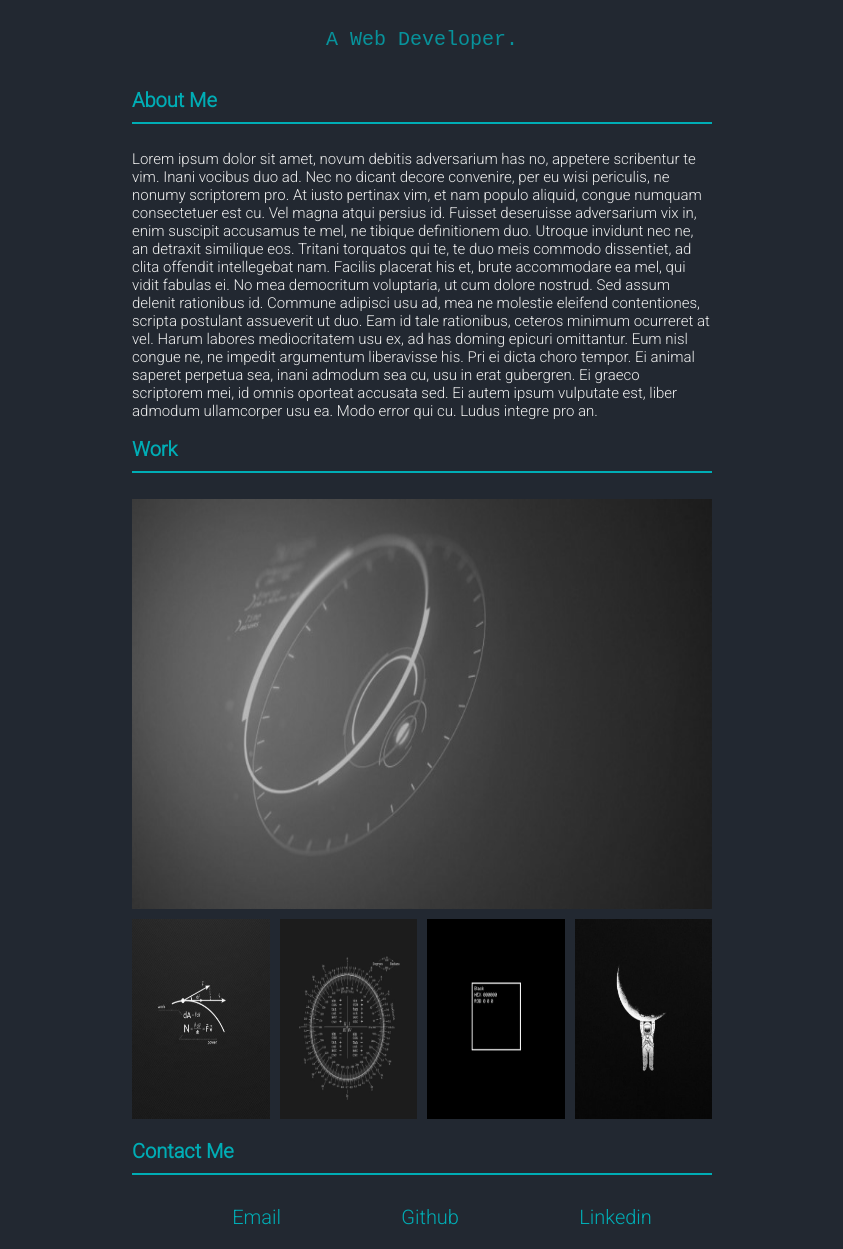
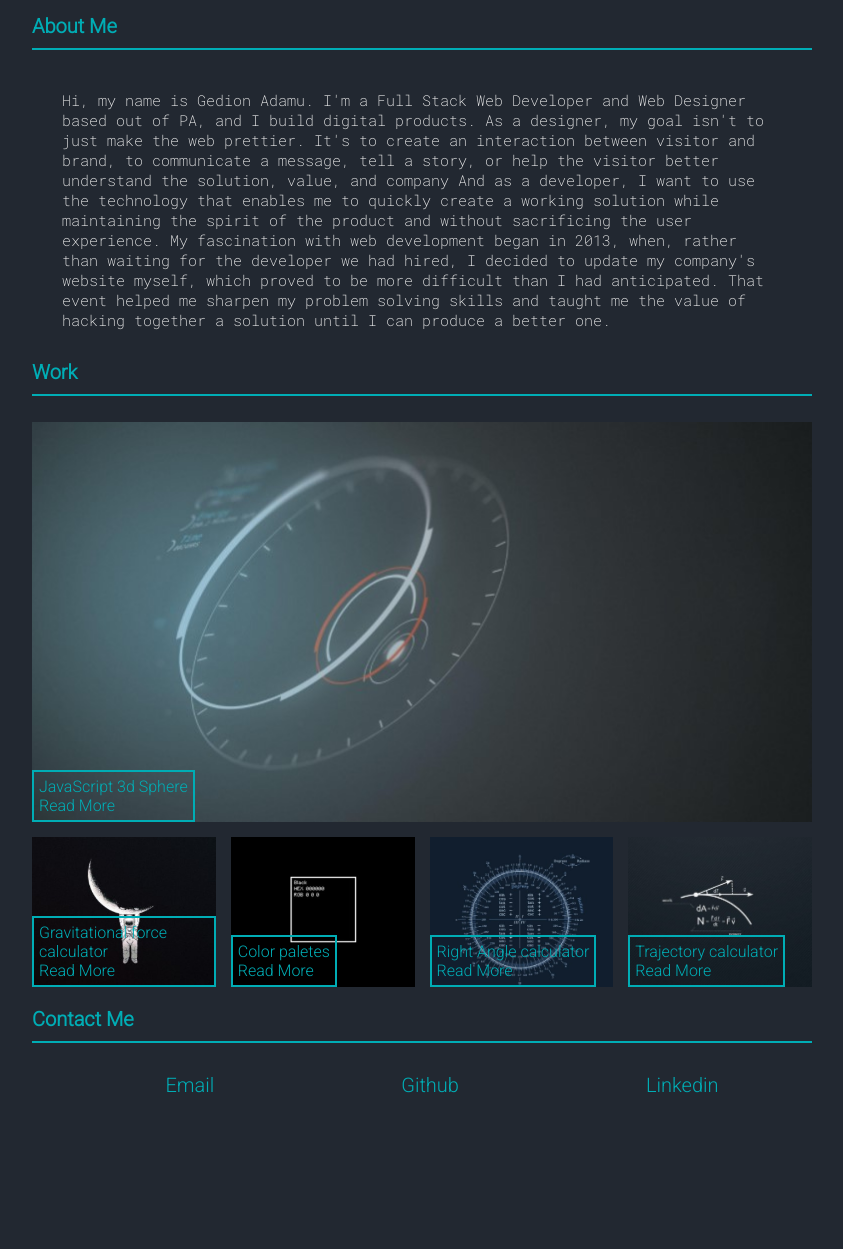
Before and after one commit to Gedionadamu/Portfolio-GA, a plain HTML site: page index.html in a window 1280 px wide. Shown: the part 402-1651 px from the top of the page, without its empty margins (218-1061 px from the left). After the commit the page ends 1519 px from the top, so only its background shows below. Drawn offline with Linux system fonts and the light colour scheme.

Commit message:
Final update to css and index files

```diff
--- a/assets/stylesheet.css
+++ b/assets/stylesheet.css
@@ -1,25 +1,28 @@
 body{
     background-color: #222831;
     font-family: 'Roboto', sans-serif;
-    /* font-family: 'Roboto Mono', monospace; */
     color: #eeeeee;
-    margin: 0px 350px 0px 350px;
+    margin: 0px 250px 0px 250px;
 }
 
-
+  /* for screens above 1200px */
+  /* changed overall Margin */
 @media screen and (max-width:1200px){
     body{
         margin: 0px 125px 0px 125px;
     }
 }
+/* for screens betwwen 635 and 992px */
+/*  changes overall margin */
 @media screen and (max-width:992px){
     body{
         margin: 0px 100px 0px 100px;
     }
-    .Intro{
-        margin: 0px;
-    }
+
+
 }
+/*  for screens below 635px */
+/* this this screen size hides the avatar and changes overall margin */
 @media screen and (max-width:635px){
     body{
         margin: 0px 100px 0px 100px;
@@ -33,23 +36,14 @@ body{
         align-items: center;
         justify-content:flex-start;
     }
-    .work-img{
-        grid-auto-rows: 100px;
-    }
-    #hero{
-        --col:2;
-        --row:2;
-    }
-
 
 }
 
 nav{
 
     display: flex;
-    flex-wrap: wrap;
     justify-content: space-between;
-    font-family: 'Inconsolata', monospace;
+    font-family: 'Roboto Mono', monospace;
     font-size: 18px;
 
 }
@@ -63,6 +57,7 @@ a{
     color: #00adb5;
     position: relative;
 }
+/* creates a line underneath each link */
 a:after{
     content: "";
     position: absolute ;
@@ -73,6 +68,7 @@ a:after{
     bottom: -5px;
     transition: 0.3s;
 }
+/* creats a hover transition */
 a:hover:after{
     width: 100%;
 }
@@ -93,32 +89,43 @@ hr{
     border: 0px;
     background-color: #00adb5;
 }
+span{
+
+    display: flex;
+    justify-content: center;
+    align-content: center;
+    border: solid 2px #00adb5;
+    padding: 5px;
+    color: #00adb5;
+
+}
 .logo{
 
     font-family: 'Roboto', sans-serif;
-    background-color: #00adb5;
-    color: #222831;
+    background-color: #222831;
+    color: #00adb5;
+    border: solid #00adb5 2px;
     text-align: center;
     font-size: 50px;
     width: 100px;
     height: 66px;
 
 }
+/* logo changes on hover by changing colors and background */
 .logo:hover{
-
-    font-family: 'Roboto', sans-serif;
-    background-color: #222831;
-    color: #00adb5;
-    text-align: center;
-    font-size: 50px;
-    width: 100px;
-    height: 66px;
+    background-color: #00adb5;
+    color: #222831;
     border: solid #00adb5 2px;
 
 }
 .top-bar{
     display: flex;
     justify-content: flex-end;
+}
+.Intro{
+    display: flex;
+    flex-direction: column;
+    align-items: center;
 }
 .avatar{
 
@@ -128,95 +135,96 @@ hr{
     filter: drop-shadow(0px 6px 6px black);
 
 }
-
-
-
-.Intro{
-    display: flex;
-    flex-direction: column;
-    align-items: center;
-
+.name{
+    font-size: 35px;
+    font-weight: 300;
+    margin: 20px 0px 0px 0px;
 
 }
-.name{
-    font-size: 35px;
-    font-weight: bolder;
-
-}
+/* this only affects the line right after the name */
 .name-discription{
     font-size: 20px;
-    color:#00adb5;
+    font-weight: 200;
+    color:#eeeeee;
     font-family: 'Inconsolata', monospace;
-    filter: opacity(80%);
+    filter: opacity(50%);
+    margin: 0px;
 
 }
 
-
+/* this is for about section */
 .discription{
     color: #eeeeee;
-    font-weight:100;
+    font-family: 'Roboto Mono', monospace;
+    font-weight:200;
     font-size: 15px;
+    margin: 30px;
 }
-.work-img{
-    --col: 4;
-    --row: 2;
-    position: relative;
-    box-sizing: border-box;
+/* puts the cars in a grid */
+.cards{
     display: grid;
-    grid-template-columns: repeat(var(--col), 1fr);
-    grid-auto-rows: 200px;
-    gap: 10px;
-    object-fit: cover;
+    gap: 15px;
+    grid-template-columns:repeat(4,1fr);
+    grid-template-rows: 400px 150px;
+}
+/* creates layout in the hero card */
+/* can be used to place information inside the cards-Not shown- Possible future functionality */
+.hero{
+    grid-column: 1/5;
+    grid-row: 1/2;
+    display: grid;
+    grid-template-columns: repeat(3,1fr);
+    grid-template-rows: 400px ;
+    background-color: #393E46;
+    color: #eeeeee;
+    }
+/* places image in the  hero card correctly */
+.hero_image{
+    grid-column: 1/4;
+    background: no-repeat center center/cover;
+}
+/* creates layout in the  card */
+/* can be used to place information inside the cards-Not shown- Possible future functionality */
+.card{
+    grid-column: auto;
+    grid-row: 2/3;
+    display: grid;
+    grid-template-columns: repeat(3,1fr);
+    grid-template-rows: 150px ;
+    background-color: #393E46;
+    color: #eeeeee;
+    }
+    /* overlay information on hero image */
+.card_overlay_hero{
+
+    position: absolute;
+    display: flex;
+    justify-content: center;
+    align-items: center;
+    left: 0px;
+    bottom: 0px;
 
 }
+/* overaly information on the cards */
+.card_overlay{
 
-.work{
-    display: block;
-    height: 100%;
-    width: 100%;
-    filter: grayscale(100%);
-}
-#hero{
-    grid-column:span var(--col);
-    grid-row: span var(--row);
+    position: absolute;
+    display: flex;
+    justify-content: center;
+    align-items: center;
+    left: 0px;
+    bottom: 0px;
 
 }
+/* places image in the card correctly */
+.card_image{
+    grid-column: 1/4;
+    background: no-repeat center center/cover;
+}
+
 .contact{
     display: flex;
     flex-direction: row;
     justify-content: space-around;
     font-size: 20px;
 }
-.image-overlay{
-    position: absolute;
-    top:0;
-    left: 0;
-    width: 100%;
-    height: 100%;
-    background-color: #393e46,0.1;
-    font-weight: bolder;
-    display: flex;
-    align-items: center;
-    justify-content: center;
-    opacity: 0;
-    transition: 1.5s;
-}
-.image-overlay-blur{
-    backdrop-filter: blur(3px);
-}
-.image-overlay > *{
-    transform: translateY(20px);
-    transition: 1.5s;
-}
-.image-overlay:hover{
-    opacity: 1;
-
-}
-.image-overlay:hover > *{
-    transform: translateY(0px);
-}
-.image-title{
-    font-size: 30px;
-    color:#00adb5;
-
-}
--- a/index.html
+++ b/index.html
@@ -5,14 +5,16 @@
     <meta http-equiv="X-UA-Compatible" content="IE=edge">
     <meta name="viewport" content="width=device-width, initial-scale=1.0">
     <title>Gedion Adamu Portfolio</title>
-    <link rel="stylesheet" href="./assets/stylesheet.css">
+    <!-- linked fonts from googlefonts -->
     <link rel="preconnect" href="https://fonts.googleapis.com">
     <link rel="preconnect" href="https://fonts.gstatic.com" crossorigin>
     <link href="https://fonts.googleapis.com/css2?family=Roboto+Mono:wght@200&family=Roboto:wght@300&display=swap" rel="stylesheet">
+    <link rel="stylesheet" href="./assets/stylesheet.css">
+</head>
 
-</head>
 <body>
         <nav>
+            <!-- created a logo using P element -->
             <p class="logo">ga.</p>
             <ul class="top-bar">
                 <li><a href="#about"> About. </a></li>
@@ -32,51 +34,48 @@
             <h2 id="about"> About Me<hr/></h2>
             <p class="discription">
 
-                Lorem ipsum dolor sit amet, novum debitis adversarium has no, appetere scribentur te vim. Inani vocibus duo ad. Nec no dicant decore convenire, per eu wisi periculis, ne nonumy scriptorem pro. At iusto pertinax vim, et nam populo aliquid, congue numquam consectetuer est cu. Vel magna atqui persius id. Fuisset deseruisse adversarium vix in, enim suscipit accusamus te mel, ne tibique definitionem duo. Utroque invidunt nec ne, an detraxit similique eos.
-
-                Tritani torquatos qui te, te duo meis commodo dissentiet, ad clita offendit intellegebat nam. Facilis placerat his et, brute accommodare ea mel, qui vidit fabulas ei. No mea democritum voluptaria, ut cum dolore nostrud. Sed assum delenit rationibus id.
-
-                Commune adipisci usu ad, mea ne molestie eleifend contentiones, scripta postulant assueverit ut duo. Eam id tale rationibus, ceteros minimum ocurreret at vel. Harum labores mediocritatem usu ex, ad has doming epicuri omittantur. Eum nisl congue ne, ne impedit argumentum liberavisse his. Pri ei dicta choro tempor.
-
-                Ei animal saperet perpetua sea, inani admodum sea cu, usu in erat gubergren. Ei graeco scriptorem mei, id omnis oporteat accusata sed. Ei autem ipsum vulputate est, liber admodum ullamcorper usu ea. Modo error qui cu. Ludus integre pro an.
+                    Hi, my name is Gedion Adamu. I'm a Full Stack Web Developer and Web Designer based out of PA, and I build digital products.
+                As a designer, my goal isn't to just make the web prettier. It's to create an interaction between visitor and brand, to communicate a message, tell a story, or help the visitor better understand the solution, value, and company
+                And as a developer, I want to use the technology that enables me to quickly create a working solution while maintaining the spirit of the product and without sacrificing the user experience.
+                My fascination with web development began in 2013, when, rather than waiting for the developer we had hired, I decided to update my company's website myself, which proved to be more difficult than I had anticipated. That event helped me sharpen my problem solving skills and taught me the value of hacking together a solution until I can produce a better one.
 
              </p>
         </Section>
         <h2 id="work"> Work <hr/></h2>
-        <Section class="work-img">
-            <img class="work" id="hero" src="./assets/images/work five.jpg" alt="image showing works"/>
-            <div class="image-overlay">
-                <div class="image-title">Simple Clock</div>
-            </div>
-            <img class="work" src="./assets/images/work one.jpg" alt="image showing works"/>
-            <div class="image-overlay">
-                <div class="image-title">Simple Clock</div>
-            </div>
-            <img class="work" src="./assets/images/work two.jpg" alt="image showing works"/>
-            <div class="image-overlay image-overlay-blur">
-                <div class="image-title">Simple Clock</div>
-            </div>
-            <img class="work" src="./assets/images/work three.jpg" alt="image showing works"/>
-            <div class="image-overlay">
-                <div class="image-title">Simple Clock</div>
-            </div>
-            <img class="work" src="./assets/images/work four.jpg" alt="image showing works"/>
-            <div class="image-overlay">
-                <div class="image-title">Simple Clock</div>
-            </div>
-        </Section>
-        <section >
-            <h3 id="contact"> Contact Me<hr/></h3>
-            <ul class="contact">
-                <a href="mailto:gedionadamu@gmail.com "> Email</a>
-                <a href="https://github.com/Gedionadamu "> Github</a>
-                <a href="https://www.linkedin.com/in/gedion-adamu-822060185/"> Linkedin</a>
-            </ul>
-        </section>
+        <!-- created a section to create grids of cards -->
+        <section class="cards">
+            <!-- created a link with a bcakground image for hero image -->
+            <a href="https://github.com/Gedionadamu/3D-sphere-animation" class="hero">
+                <!-- created an overlay to put up information about project -->
+                <div class="card_overlay_hero"><span>JavaScript 3d Sphere<br> Read More</span></div>
+                <div class="hero_image" style="background-image: url(./assets/images/work\ five.jpg);"></div>
+            </a>
+            <a href="https://www.omnicalculator.com/physics/gravitational-force" class="card">
+                <div class="card_overlay"><span>Gravitational force calculator<br> Read More</span></div>
+                <div class="card_image" style="background-image: url(./assets/images/work\ four.jpg);"></div>
+            </a>
+            <a href="https://colorhunt.co/" class="card">
+                <div class="card_overlay"><span>Color paletes<br> Read More</span></div>
+                <div class="card_image" style="background-image: url(./assets/images/work\ three.jpg);"></div>
+            </a><a href="https://www.omnicalculator.com/math/right-triangle-side-angle" class="card">
+                <div class="card_overlay"><span>Right Angle calculator<br> Read More</span></div>
+                <div class="card_image" style="background-image: url(./assets/images/work\ two.jpg);"></div>
+            </a>
+            <a href="https://www.omnicalculator.com/physics/trajectory-projectile-motion" class="card">
+                <div class="card_overlay"><span>Trajectory calculator<br> Read More</span></div>
+                <div class="card_image" style="background-image: url(./assets/images/work\ one.jpg);"></div>
+            </a>
+
 
     </main>
+
     <footer>
-
+        <h3 id="contact"> Contact Me<hr/></h3>
+        <ul class="contact">
+            <a href="mailto:gedionadamu@gmail.com "> Email</a>
+            <a href="https://github.com/Gedionadamu "> Github</a>
+            <a href="https://www.linkedin.com/in/gedion-adamu-822060185/"> Linkedin</a>
+        </ul>
     </footer>
 </body>
 </html>
```
Also changed, not shown: assets/images/logo.png (deleted).
